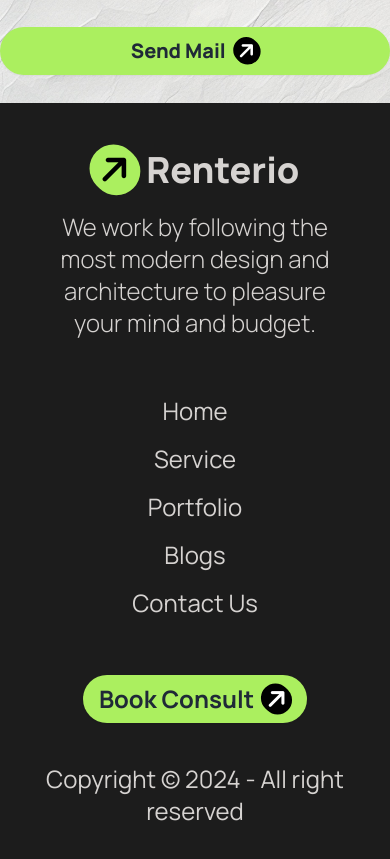
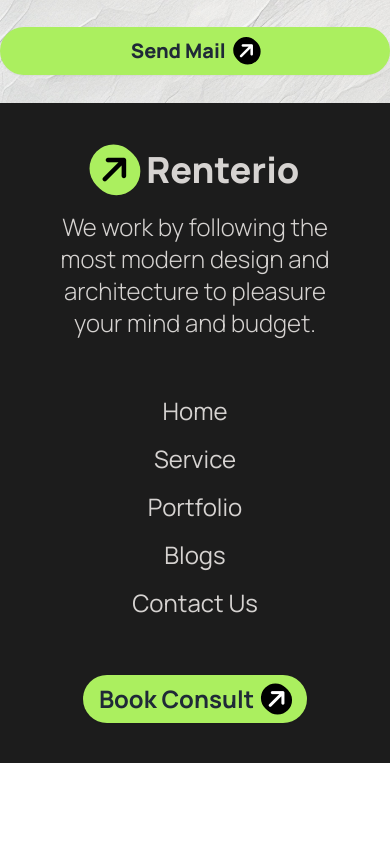
Before and after one commit to zohir26/rental-service, a plain HTML site: page index.html in a window 390 px wide. Shown: the part 8957-9816 px from the top of the page. After the commit the page ends 9720 px from the top, so only its background shows below. Drawn offline with nearby package versions, Linux system fonts and the light colour scheme.

Commit message:
responsive thoughtfull design

```diff
--- a/index.html
+++ b/index.html
@@ -649,8 +649,7 @@
   <div>
     <a class="btn bg-btn-primary rounded-3xl font-bold border-none text-2xl lg:text-lg">Book Consult <i class="fa-solid fa-arrow-right -rotate-45 bg-black text-white rounded-3xl p-1"></i></a>
 </div>
-<!-- copyright section-->
-<p class="text-2xl lg:text-lg">Copyright © 2024 - All right reserved</p>
+
 </footer>
 </body>
 </html>
```
